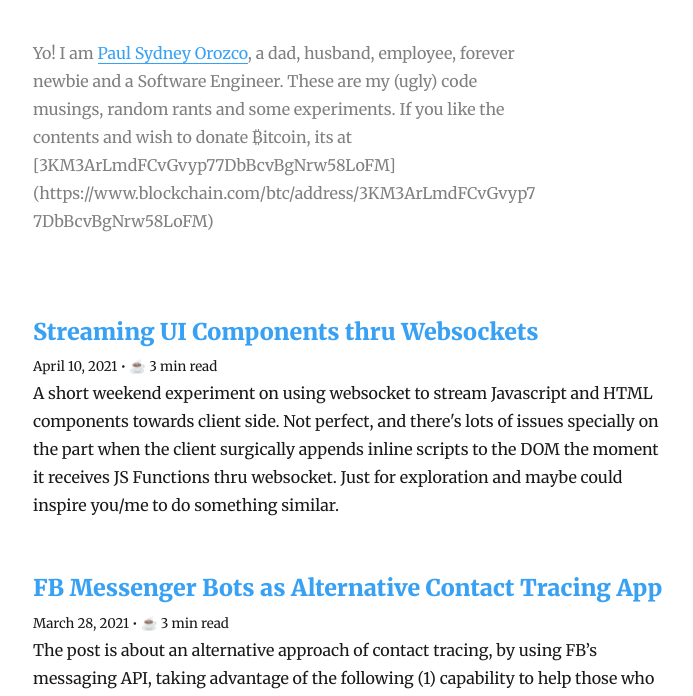
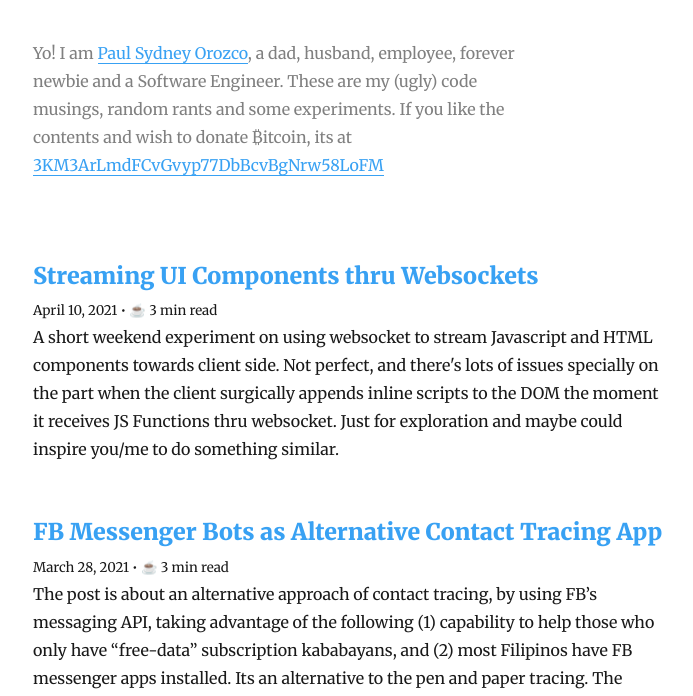
Before and after one commit to xtrycatchx/not.expert, a Gatsby site: page / in a window 1280 px wide. Shown: the part 101-797 px from the top of the page, without its empty margins (292-985 px from the left). Built offline with nearby package versions, Linux system fonts and the light colour scheme; Gatsby itself is replaced by a stand-in of ours; some packages are replaced by stand-ins of ours.

Commit message:
add donate address

```diff
--- a/src/components/Bio.js
+++ b/src/components/Bio.js
@@ -15,7 +15,7 @@ class Bio extends React.Component {
         <p style={{ maxWidth: 510, color: '#808080' }}>
         Yo! I am <a href="https://mobile.twitter.com/xtrycatchblockx">Paul Sydney Orozco</a>, a dad, husband, employee, forever newbie and a Software Engineer.
           {' '}
-        These are my (ugly) code musings, random rants and some experiments. If you like the contents and wish to donate ₿itcoin, its at [3KM3ArLmdFCvGvyp77DbBcvBgNrw58LoFM](https://www.blockchain.com/btc/address/3KM3ArLmdFCvGvyp77DbBcvBgNrw58LoFM)
+        These are my (ugly) code musings, random rants and some experiments. If you like the contents and wish to donate ₿itcoin, its at <a href="https://www.blockchain.com/btc/address/3KM3ArLmdFCvGvyp77DbBcvBgNrw58LoFM">3KM3ArLmdFCvGvyp77DbBcvBgNrw58LoFM</a>
         </p>
       </div>
     )
```
